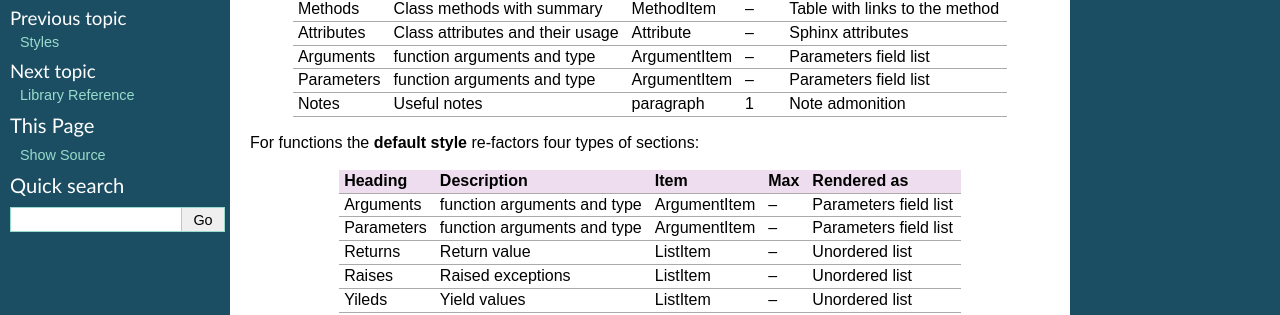
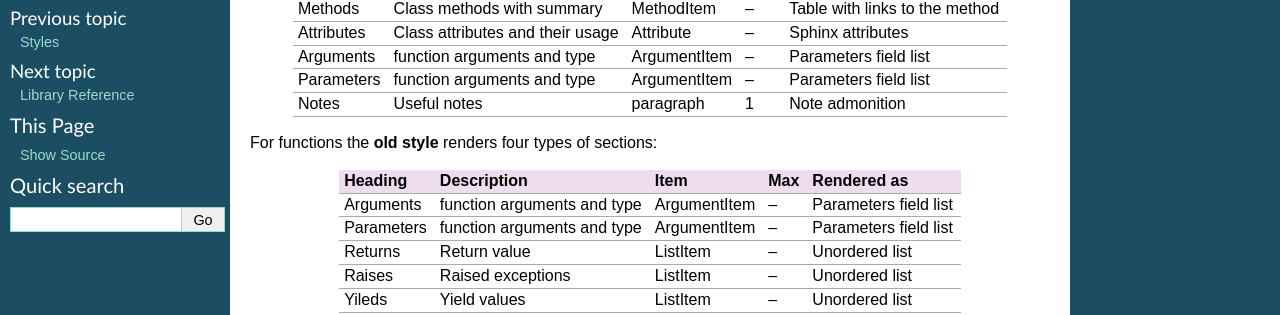
Before and after one commit to enthought/redocstring, a Sphinx documentation site: the page built from docs/source/old_style.rst, in a window 1280 px wide. Shown: the part 237-552 px from the top of the page. Built offline with Sphinx 7.4.7, drawn with Linux system fonts in a browser that asks for light colours.

Commit message:
Update old_style.rst

```diff
--- a/docs/source/old_style.rst
+++ b/docs/source/old_style.rst
@@ -20,7 +20,7 @@ Parameters function arguments and type      ArgumentItem --  Parameters field li
 Notes      Useful notes                     paragraph    1   Note admonition
 ========== ================================ ============ === =====================
 
-For functions the **default style** re-factors four types of sections:
+For functions the **old style** renders four types of sections:
 
 ========== =========================== ============ === =====================
 Heading    Description                 Item         Max Rendered as
```
